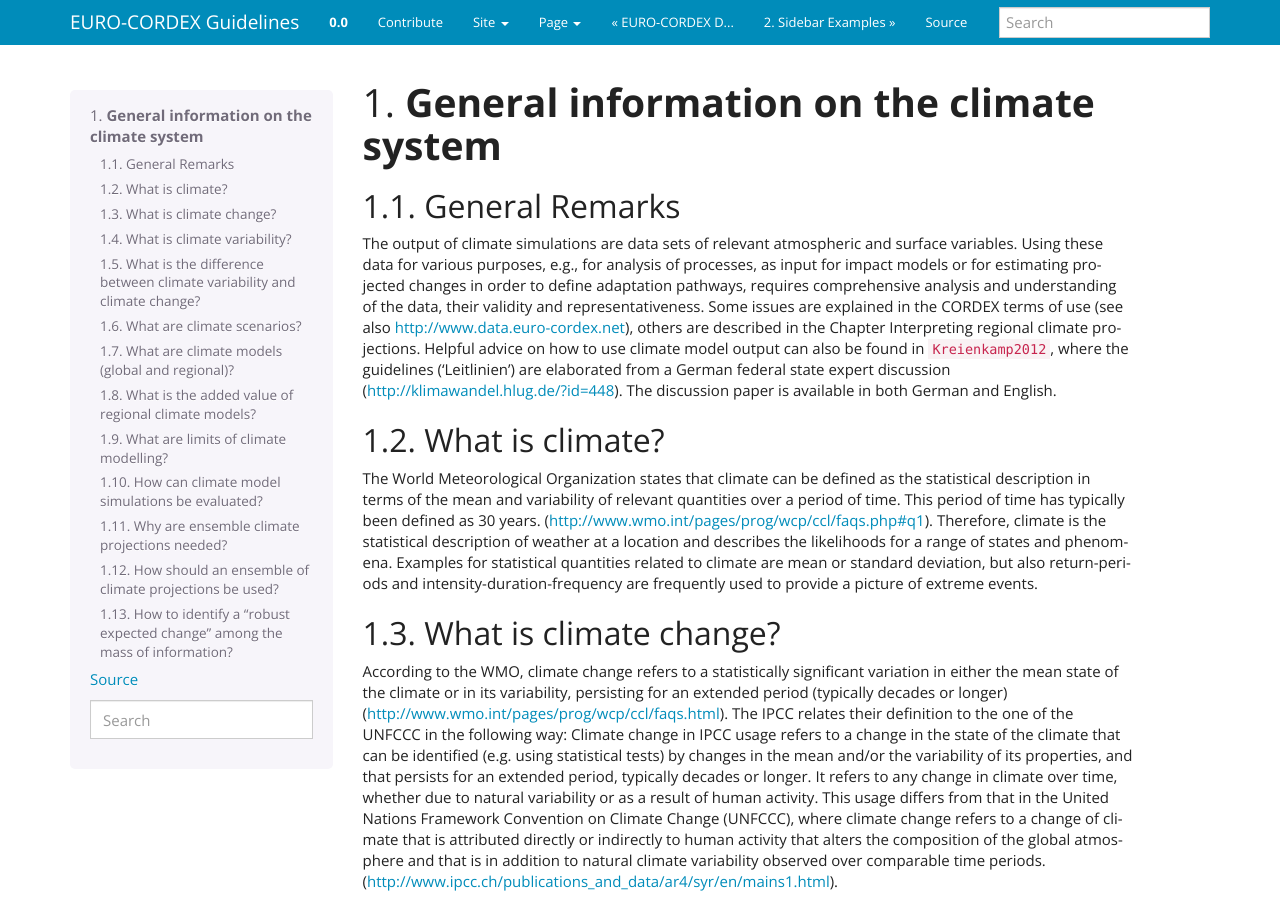
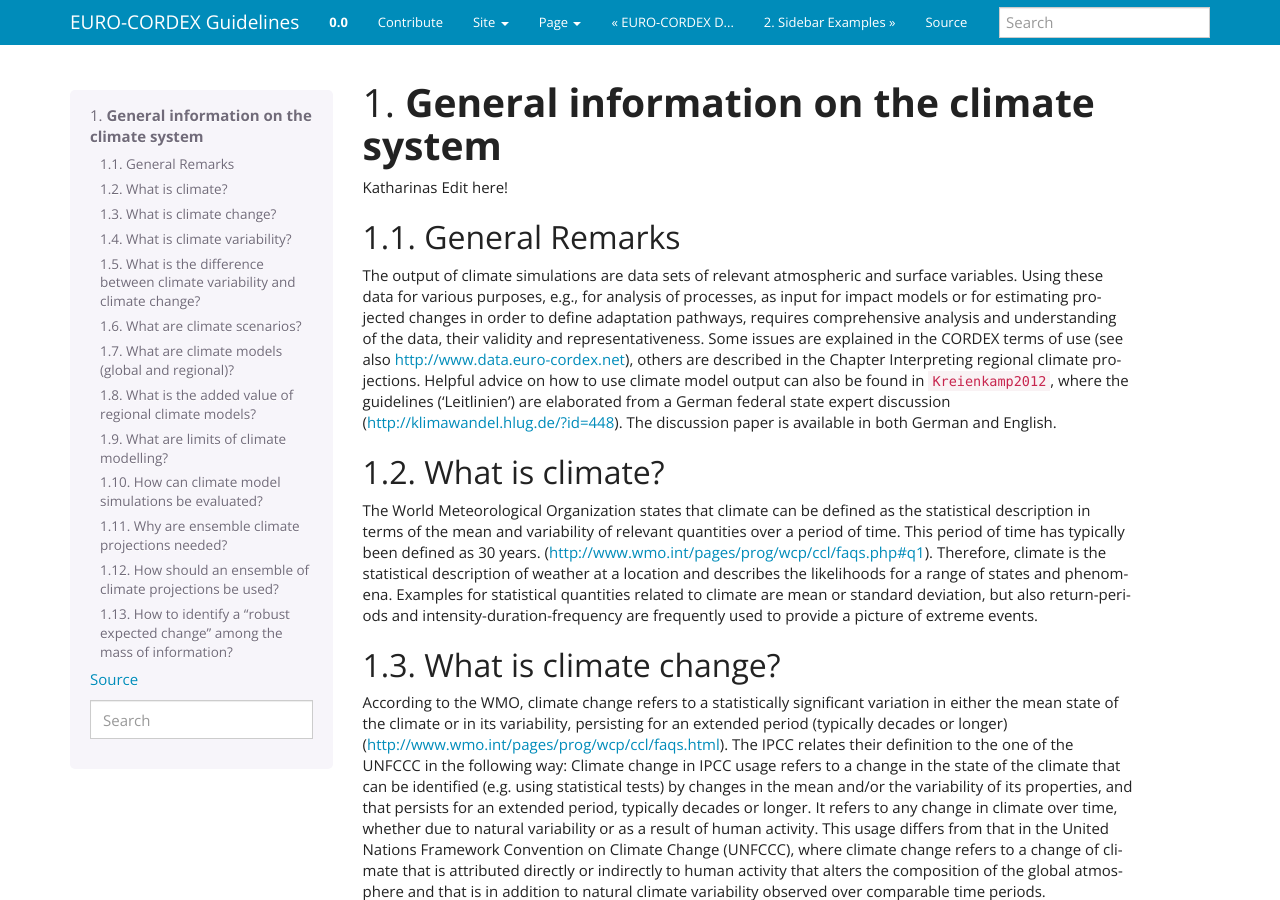
Before and after one commit to KatharinaBuelow/data-guide, a Sphinx documentation site: the page built from source/general_information.rst, in a window 1280 px wide and 900 px high. Built offline with Sphinx 7.4.7, drawn with Linux system fonts in a browser that asks for light colours; cross-references to code outside the pages are shown as plain code.

Commit message:
Update general_information.rst

```diff
--- a/source/general_information.rst
+++ b/source/general_information.rst
@@ -1,6 +1,8 @@
 =============================================
 **General information on the climate system**
 =============================================
+
+Katharinas Edit here!
 
 General Remarks
 ---------------
```
